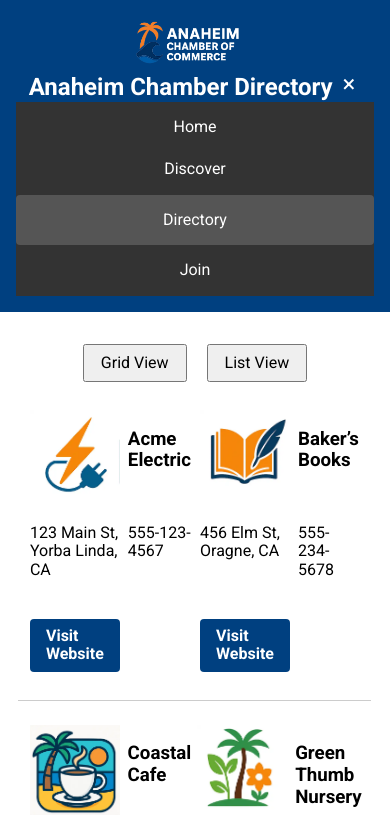
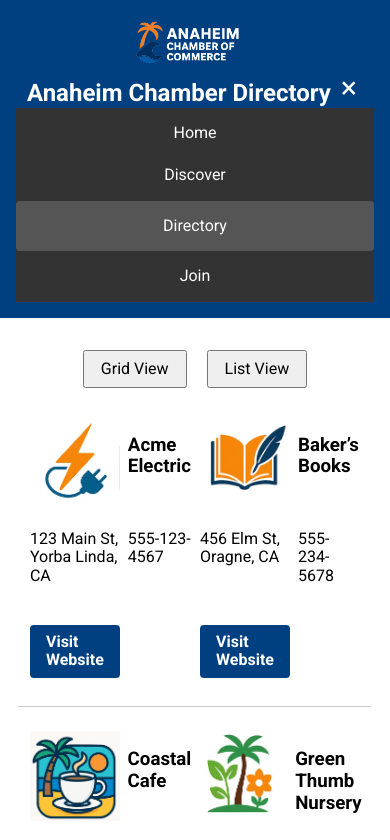
Before and after one commit to Ezra-186/wdd231, a plain HTML site: page chamber/directory.html in a window 390 px wide. Both pictures are taken after a click on the button "Toggle menu". Shown: the top 840 px of the page. Drawn offline with Linux system fonts and the light colour scheme.

Commit message:
small chnages

```diff
--- a/chamber/styles/small.css
+++ b/chamber/styles/small.css
@@ -98,10 +98,12 @@
   .hamburger::before {
     content: "\2630";  /* ☰ */
     color: white;
+    font-size: 1.9rem;
   }
   .hamburger.show::before {
     content: "\00D7";  /* × */
     color: white;
+    font-size: 1.9rem;
   }
 
   /* hide nav by default */
```
Also changed, not shown: 2 other files.
